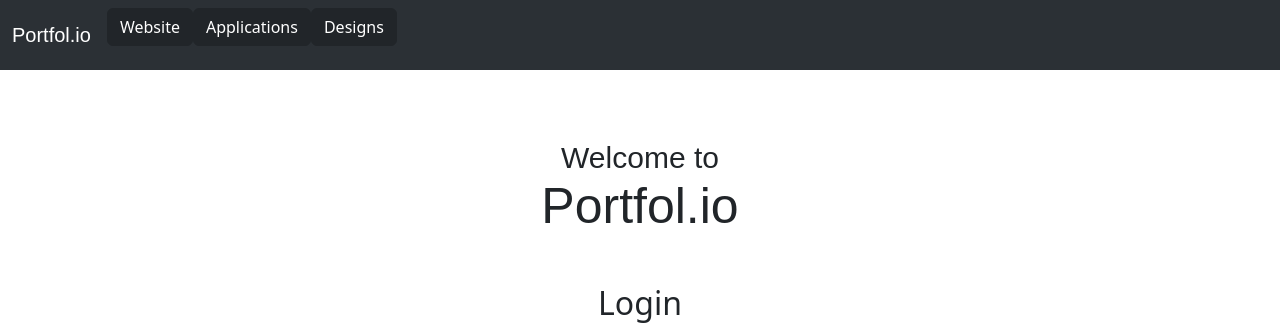
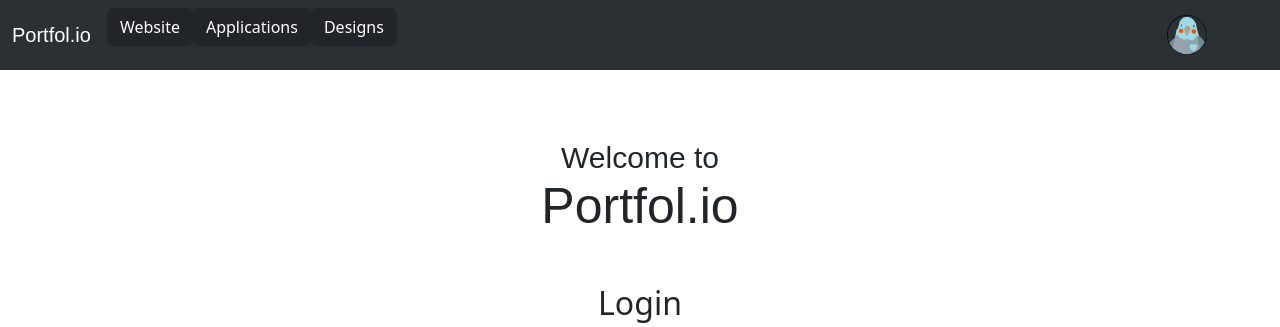
Before and after one commit to FrCorrea/Portifo.io, a PHP site: page / in a window 1280 px wide. Shown: the top 327 px of the page. Run offline with PHP 8.4, Linux system fonts and the light colour scheme; data that the repository does not hold is empty; some web fonts are replaced.

Commit message:
feat: adding profile to header

```diff
--- a/views/components/header.php
+++ b/views/components/header.php
@@ -27,4 +27,8 @@
       </ul>
     </div>
   </div>
+  <div class="header-profile-container">
+    <p class="header-profile-name"><?php echo $_SESSION['user_name'] ?? '' ?></p>
+    <img src="../assets/birb.png" alt="" class="header-profile-img">
+  </div>
 </nav>
```
